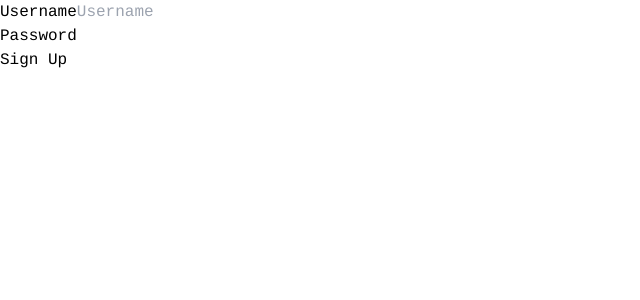
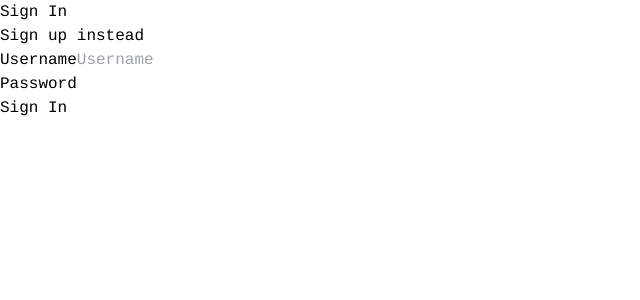
Before and after one commit to bug-sam/castlebam, a Next.js app: page /admin in a window 1280 px wide. Shown: the top 300 px of the page, without its empty margins (0-640 px from the left). Built offline with nearby package versions, Linux system fonts and the light colour scheme.

Commit message:
super base level admin page so that dom can make it look nice

```diff
--- a/app/actions/auth.ts
+++ b/app/actions/auth.ts
@@ -9,3 +9,11 @@ export const signup = async (formData: FormData) => {
         type: "regular",
     });
 }
+
+export const signin = async (formData: FormData) => {
+    addUser({
+        username: formData.get("username") as string,
+        password: formData.get("password") as string,
+        type: "regular",
+    });
+}
--- a/app/admin/page.tsx
+++ b/app/admin/page.tsx
@@ -1,9 +1,36 @@
+"use client";
+
 import { SignupForm } from "@/components/forms/SignupForm";
+import { SigninForm } from "@/components/forms/SigninForm";
+import { useState } from "react";
 
 const Admin = () => {
+    const [loggedIn, setLoggedIn] = useState(false);
+    const [loggingIn, setLoggingIn] = useState(true);
+
+
     return (
         <div>
-            <SignupForm />
+            {loggedIn ? (
+                <div>
+                    <h3>Welcome back, admin!</h3>
+                    <p>
+                        This is where you can interact with the site as an admin!
+                    </p>
+                </div>
+            ) : (
+                <div>
+                    <h3>{loggingIn ? "Sign In" : "Sign Up"}</h3>
+                    <div onClick={() => setLoggingIn(!loggingIn)} style={{cursor: "pointer"}}>
+                        <p>{loggingIn ? "Sign up instead" : "Sign in instead"}</p>
+                    </div>
+                    {loggingIn ? (
+                        <SigninForm />
+                    ) : (
+                        <SignupForm />
+                    )}
+                </div>
+            )}
         </div>
     )
 }
--- /dev/null
+++ b/components/forms/SigninForm.tsx
@@ -0,0 +1,17 @@
+"use client"
+
+export const SigninForm = () => {
+    return (
+        <form action={() => console.log('sign in')}>
+            <div>
+                <label htmlFor="username">Username</label>
+                <input id="username" name="username" placeholder="Username" />
+            </div>
+            <div>
+                <label htmlFor="password">Password</label>
+                <input id="password" name="password" type="password" />
+            </div>
+            <button type="submit">Sign In</button>
+        </form>
+    );
+}
--- a/lib/utils/dbUtils.ts
+++ b/lib/utils/dbUtils.ts
@@ -1,6 +1,6 @@
 import client from "@/lib/db/client";
 
-const getDB = () => process.env.NODE_ENV === "development" ? "dev" : "prod";
+const dbName = "castleBam";
 
 export type Table = "users" | "shows" | "venues";
 
@@ -8,7 +8,7 @@ export const insert = async (table: Table, row: any): Promise<string> => {
     let id = "";
     try {
         await client.connect();
-        const res = await client.db(getDB()).collection(table).insertOne(row);
+        const res = await client.db(dbName).collection(table).insertOne(row);
         id = res.insertedId.toString();
     } catch (e) {
         console.error(e);
@@ -22,7 +22,7 @@ export const getCollection = async <T>(table: Table): Promise<T[]> => {
     let results: T[] = [];
     try {
         await client.connect();
-        results = await client.db(getDB()).collection(table).find().toArray() as T[];
+        results = await client.db(dbName).collection(table).find().toArray() as T[];
     } catch (e) {
         console.error(e);
     } finally {
```
